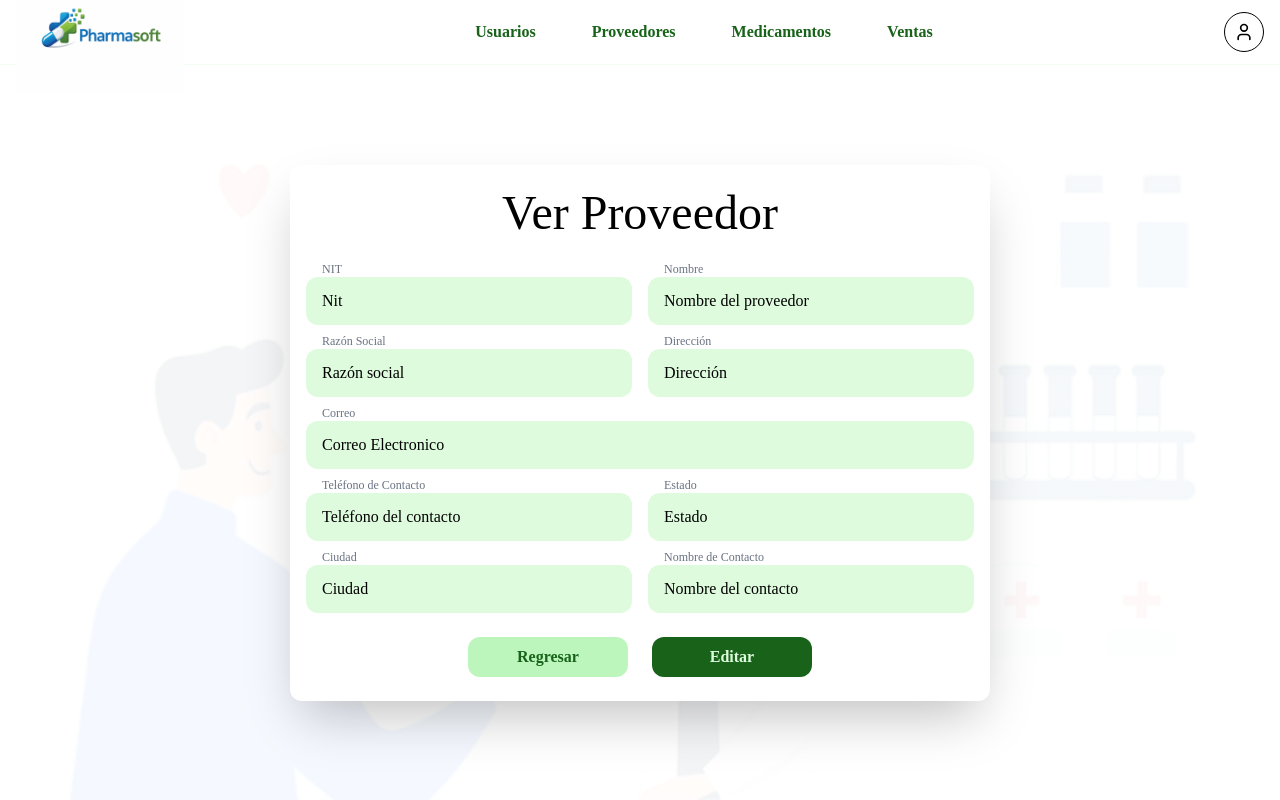
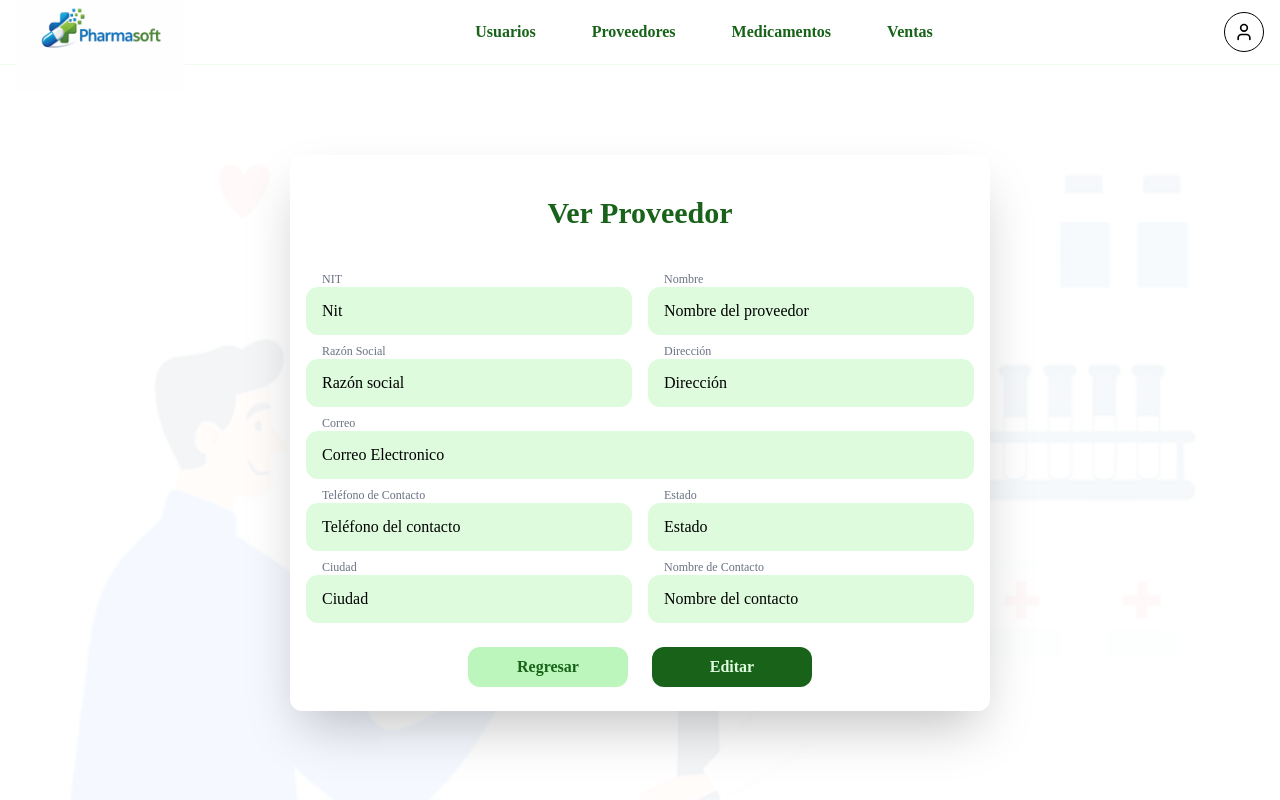
Before and after one commit to CJCPDev/proyecto-formativo-pharmasoft-sena, a React (Vite) app in the folder frontend/sena-pharmasoft/: page /ver-proveedor in a window 1280 px wide. Built offline with nearby package versions, Linux system fonts and the light colour scheme; the HTML template or start-up script is replaced by a standard one.

Commit message:
style: se aplicaron a las paginas de suppliers el componente title

```diff
--- a/frontend/sena-pharmasoft/src/features/suppliers/components/CardSupplier.jsx
+++ b/frontend/sena-pharmasoft/src/features/suppliers/components/CardSupplier.jsx
@@ -1,4 +1,4 @@
-import Button from "@/shared/components/Button";
+import{ Button, Title } from "@/shared/components";
 const CardSupplier = ({supplier}) => {
 
     const {nit, nombre, razonSocial, direccion, correo, telContacto, estado, ciudad, nombreContacto} = supplier;
@@ -7,9 +7,9 @@ const CardSupplier = ({supplier}) => {
     return(
         <section className="flex flex-col gap-6 w-175 px-4 py-6 font-main">
 
-            <h1 className="text-5xl text-center">
-                Ver Proveedor
-            </h1>
+            <Title
+                title = "Ver Proveedor"
+            />
 
             <dl className="grid grid-cols-2 gap-x-4 gap-y-2 font-main">
 
--- a/frontend/sena-pharmasoft/src/features/suppliers/pages/SupplierListPage.jsx
+++ b/frontend/sena-pharmasoft/src/features/suppliers/pages/SupplierListPage.jsx
@@ -1,11 +1,13 @@
-import Button from "@/shared/components/Button"
+import { Button, Title } from "@/shared/components"
 import { Link } from "react-router-dom"
 export default function SuppliersListPage (){
     return(
         <div
             className="relative grid gap-6 bg-white rounded-xl shadow-2xl p-4
         ">
-            <h1 className="text-text-primary font-bold text-5xl text-center"> Listar Proveedores</h1>
+            <Title
+                title="Lista de Proveedores"
+            />
             <div className="flex justify-end gap-6">
                 <div className="border rounded-xl h-12 w-auto px-4 flex items-center">
                     <Link to="/crear-proveedores" className="hover:text-text-primary transition hover:underline hover:underline-offset-2">
```
